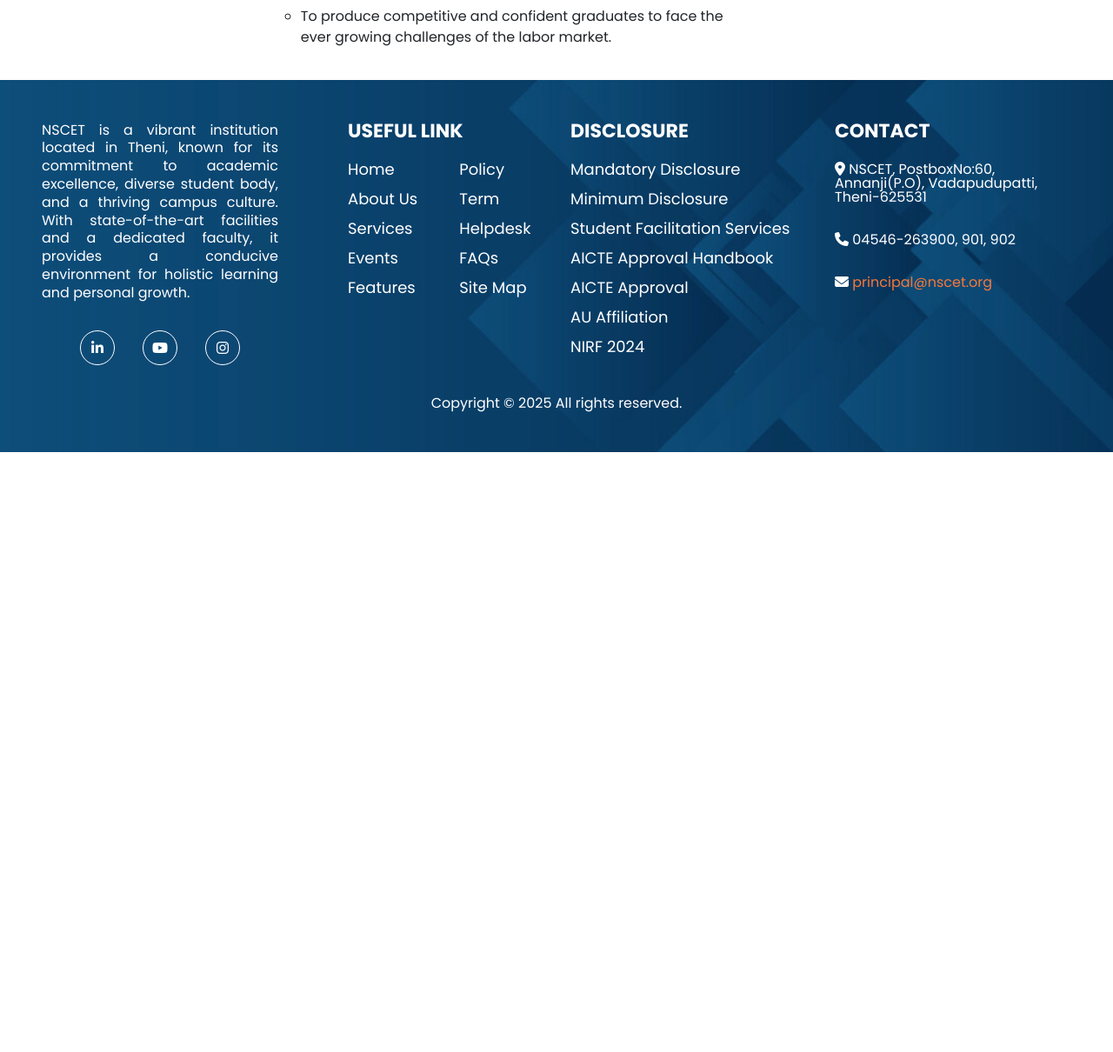
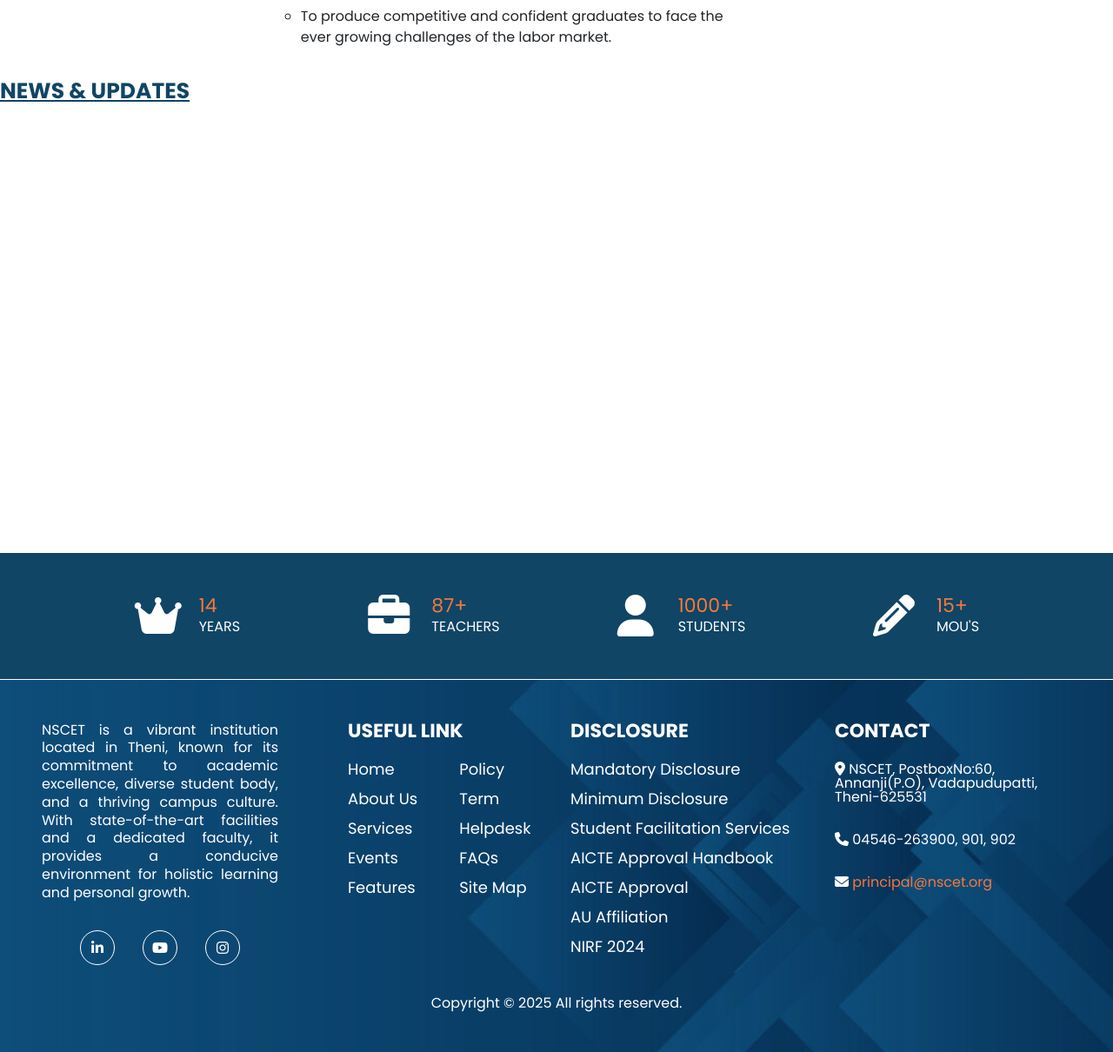
Before and after one commit to InnovativeSPIN/NSCET_WEBSITE, a PHP site: page / in a window 1280 px wide. Shown: the part 699-1909 px from the top of the page at 87% size. Before the commit the page ends 1219 px from the top, so only its background shows below. Run offline with PHP 8.4, Linux system fonts and the light colour scheme; data that the repository does not hold is empty; some libraries are stand-ins or nearby versions; some web fonts are replaced.

Commit message:
home page updated

```diff
--- a/assets/css/home/style.css
+++ b/assets/css/home/style.css
@@ -87,3 +87,134 @@ line-height: 1.5rem;
 .video-section iframe{
 border-radius: 5px;
 }
+
+
+/* news and updates */
+#news_section{
+    width: 100%;
+    max-width: 1400px;
+    margin: 0 auto;
+    margin-bottom: 4rem;
+    height: 480px;
+}
+.news_section{
+    display: flex;
+    justify-content: center;
+    align-items: center;
+}
+
+.marquee-container {
+    width: 100%;
+    overflow: hidden;
+    position: relative;
+    display: flex;
+    align-items: center;
+    height: 480px;
+  }
+  .marquee-wrapper {
+    display: flex;
+    gap: 30px;
+    width: max-content;
+    animation: marquee 25s linear infinite;
+  }
+
+  .new_updates_main_content  {
+    flex: 0 0 auto;
+    width: 380px;
+    height: 380px;
+    display: flex;
+    align-items: center;
+    flex-direction: column;
+background: var(--light_primary);
+    padding: 10px;
+    border-radius: 8px;
+    box-shadow: 2px 4px 4px rgba(0, 0, 0, 0.2);
+  }
+
+  .new_updates_main_content img {
+    width:340px;
+    height: 280px;
+    object-fit: cover;
+    border-radius: 5px;
+
+  }
+  .new_updates_content{
+    margin-top: 1rem;
+    overflow: hidden;
+  }
+  .new_updates_content a{
+    color: var(--dark-color);
+   font-size: clamp(15px,2em,18px);
+  }
+  .news_section_title{
+    font-size: clamp(20px,2em,25px);
+    text-transform: uppercase;
+    font-weight: 700;
+    text-decoration: underline;
+    color: var(--dark-color);
+  }
+
+
+  @keyframes marquee {
+    from {
+      transform: translateX(0);
+    }
+    to {
+      transform: translateX(-50%);
+    }
+  }
+
+  /* facts section */
+
+
+.fact-section {
+    background-position: center center;
+    position: relative;
+    padding: 3rem;
+  }
+
+  .fact-section:after {
+    position: absolute;
+    content: "";
+    width: 100%;
+    height: 100%;
+    left: 0;
+    top: 0;
+    background: var(--dark-color);
+    border-bottom: 1px solid var(--text-color);
+  }
+
+  .fact-section .container {
+    position: relative;
+    z-index: 1;
+  }
+
+  .fact {
+    text-align: center;
+  }
+
+  .fact-icon {
+    font-size: 48px;
+    color: #fff;
+    width: 50px;
+    display: inline-block;
+  }
+
+  .fact-text {
+    padding-left: 20px;
+    display: inline-block;
+    text-align: left;
+  }
+
+  .fact-text h2 {
+    color: #f6783a;
+    font-weight: 400;
+    font-size: clamp(18px,2em,22px);
+    margin-bottom: 5px;
+  }
+
+  .fact-text p {
+    margin-bottom: 0;
+    text-transform: uppercase;
+    color: #fff;
+  }
--- a/index.php
+++ b/index.php
@@ -71,15 +71,14 @@ include('./resources/conn.php');
   </div>
 
   <!-- about -->
-
   <div class="institute-about ">
 
-<div class="insititute-vision content-main "  >
+    <div class="insititute-vision content-main ">
 
       <h2>
         VISION
       </h2>
-<div class="vision-content" >
+      <div class="vision-content">
         <p>To establish ourselves as a leading technological institutions.
         </p>
       </div>
@@ -123,18 +122,111 @@ VISION
    -->
   </div>
 
+  <!-- news updates -->
+  <div id="news_section">
+  <h2 class="news_section_title">News & Updates</h2>
+    <div class="news_section">
+
+    <div class="new_updates marquee-container">
+
+    <div class="marquee-wrapper">
+    <?php
+    $data = mysqli_fetch_array(mysqli_query($conn, "SELECT `content` FROM `home_page` WHERE `sectionName`='newsSection'"));
+    $jsonData = json_decode($data['content'], true);
+    $jsonData = array_reverse($jsonData);
+    ?>
+    <?php foreach ($jsonData as $data) { ?>
+      <div class="new_updates_main_content ">
+        <div class="new_update_img">
+          <img src="./admin/<?php echo $data['imgUrl'] ?>" alt="" class="new_image">
+        </div>
+        <div class="new_updates_content">
+          <a href="#">
+            <?php echo $data['date'] ?>
+          </a>
+          <span class="mx-1">/</span>
+          <a href="#">
+            <?php echo $data['tags'] ?>
+          </a>
+          <h3 class="post-heading mt-2">
+            <a href="#">
+              <?php echo $data['title'] ?>
+            </a>
+          </h3>
+        </div>
+      </div>
+    <?php } ?>
+
+</div>
+</div>
+      <!-- <div class="news_section_content">
+        <h3 style="text-align: center;" class="news-wrapper-head">NSCET - NEWS</h3>
+        <marquee height="360px" behavior="scroll" direction="up" scrollamount="4" onmouseover="this.stop();" onmouseout="this.start();" style="padding:12px">
+
+          <ul>
+            <li><img width="65px" src="assets/img/main/new.gif" alt=""> Join the Two-Day Workshop on "Design and Development of Antennas and RF Systems for 5G Wireless Communication: From Concept to Reality" on 20-21 February 2025.</li>
+            <li><img width="65px" src="assets/img/main/new.gif" alt=""> Pongal Celebration 2025 at NSCET on 11.01.2025, 9:30 AM. Join us for a joyous traditional gathering and festivities!</li>
+            <li><img width="65px" src="assets/img/main/new.gif" alt=""> Join the 3rd International Conference on Advanced Material Processing and Sustainable Energy (AMPSE-2025) on 25th April 2025. Explore innovations and sustainability!</li>
+          </ul>
+        </marquee>
+      </div> -->
+
+    </div>
+  </div>
+
+
+  <!-- facts section -->
+
+
+  <section class="fact-section spad set-bg " data-setbg="img/fact-bg.jpg">
+    <div class="container">
+      <div class="row">
+        <div class="col-sm-6 col-lg-3 fact">
+          <div class="fact-icon">
+          <i class="fas fa-crown"></i>
+          </div>
+          <div class="fact-text">
+            <h2>14</h2>
+            <p>YEARS</p>
+          </div>
+        </div>
+        <div class="col-sm-6 col-lg-3 fact">
+          <div class="fact-icon">
+            <i class="fas fa-briefcase"></i>
+          </div>
+          <div class="fact-text">
+            <h2>87+</h2>
+            <p>TEACHERS</p>
+          </div>
+        </div>
+        <div class="col-sm-6 col-lg-3 fact">
+          <div class="fact-icon">
+            <i class="fas fa-user"></i>
+          </div>
+          <div class="fact-text">
+            <h2>1000+</h2>
+            <p>STUDENTS</p>
+          </div>
+        </div>
+        <div class="col-sm-6 col-lg-3 fact">
+          <div class="fact-icon">
+            <i class="fas fa-pencil-alt"></i>
+          </div>
+          <div class="fact-text">
+            <h2>15+</h2>
+            <p>MOU'S</p>
+          </div>
+        </div>
+      </div>
+    </div>
+  </section>
+
 
 
 
   <?php
-
   include('./resources/footer.php');
-
-
   ?>
-
-
-
 
   <!-- custom js -->
   <script src="./assets/js/resources/script.js"></script>
```
Lines whose indentation alone changed are shown as unchanged.
